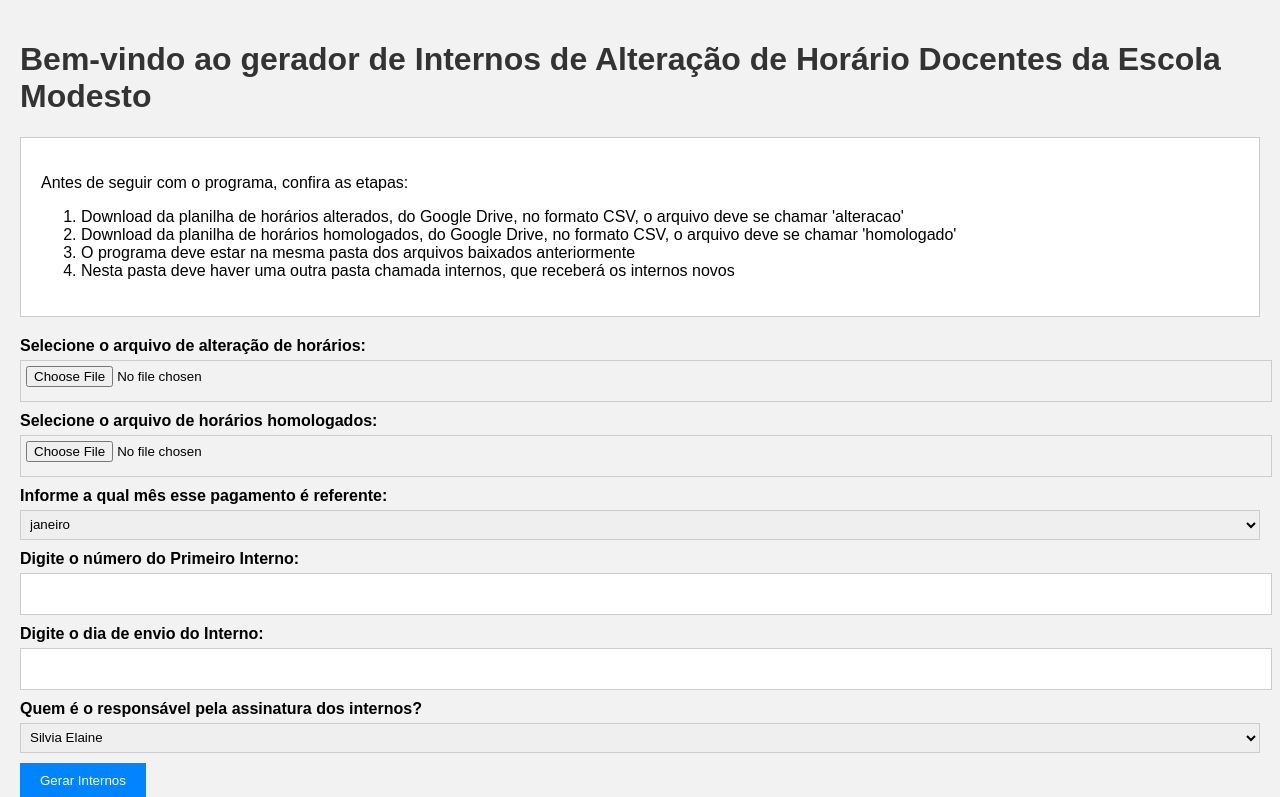
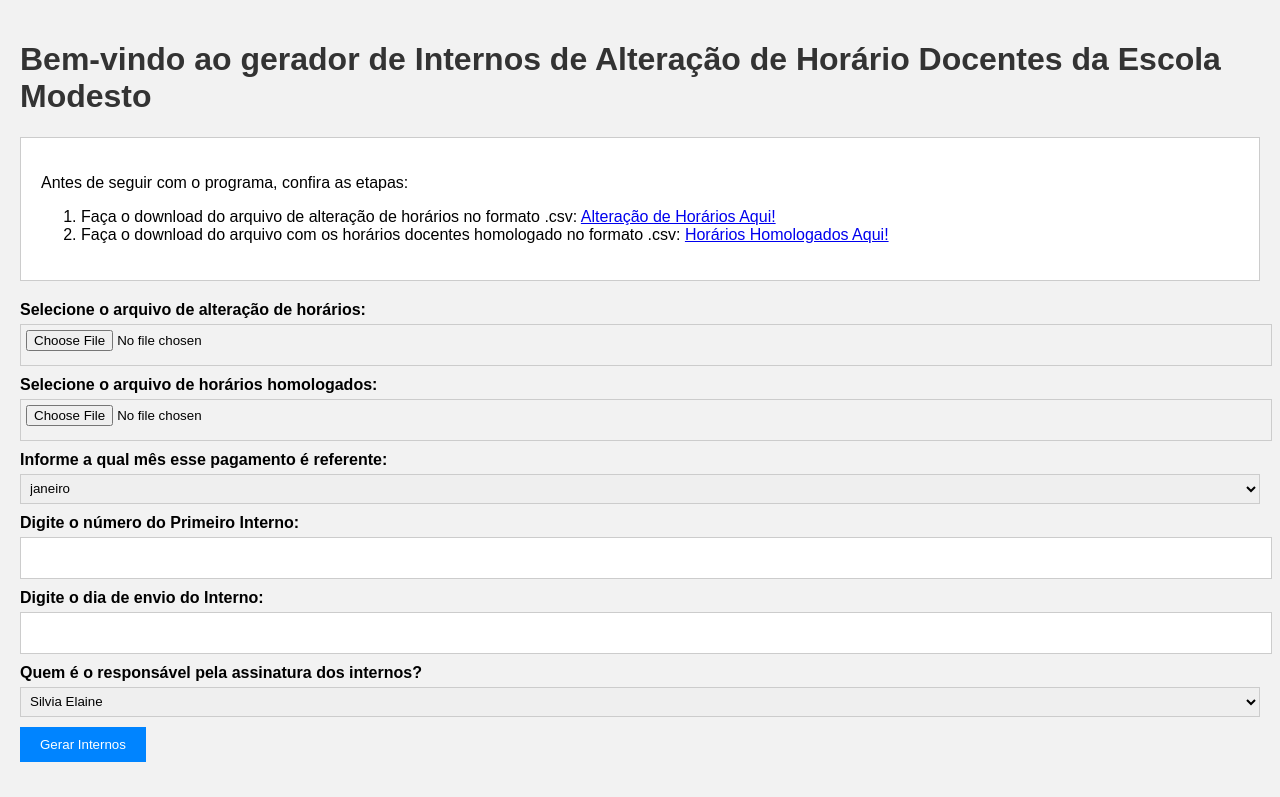
Before and after one commit to JulyAnderson/gerador_internos_flask, a Flask app: page / in a window 1280 px wide. Shown: the top 797 px of the page. After the commit the page ends 762 px from the top, so only its background shows below. Run offline with Flask 3, Linux system fonts and the light colour scheme.

Commit message:
Melhorias no Template

```diff
--- a/templates/index.html
+++ b/templates/index.html
@@ -12,11 +12,9 @@
       Antes de seguir com o programa, confira as etapas:
     </p>
     <ol>
-      <li>Download da planilha de horários alterados, do Google Drive, no formato CSV, o arquivo deve se chamar 'alteracao'</li>
-      <li>Download da planilha de horários homologados, do Google Drive, no formato CSV, o arquivo deve se chamar 'homologado'</li>
-      <li>O programa deve estar na mesma pasta dos arquivos baixados anteriormente</li>
-      <li>Nesta pasta deve haver uma outra pasta chamada internos, que receberá os internos novos</li>
-    </ol>
+      <li>Faça o download do arquivo de alteração de horários no formato .csv: <a href="https://docs.google.com/spreadsheets/d/1Yuygb6lu4j65KBxw35vzFFb52u_R2rORt0rcdVFTJR0/edit?usp=sharing">Alteração de Horários Aqui!</a></li>
+      <li>Faça o download do arquivo com os horários docentes homologado no formato .csv: <a href="https://docs.google.com/spreadsheets/d/1iP9gi0wUD5N1qq51emizqnvojxfq_boT/edit?usp=sharing&ouid=112640400016012005391&rtpof=true&sd=true">Horários Homologados Aqui!</a> </li>
+   </ol>
   </div>
 
   <form method="POST" action="{{ url_for('gerar_internos') }}" class="form" enctype="multipart/form-data">
```
